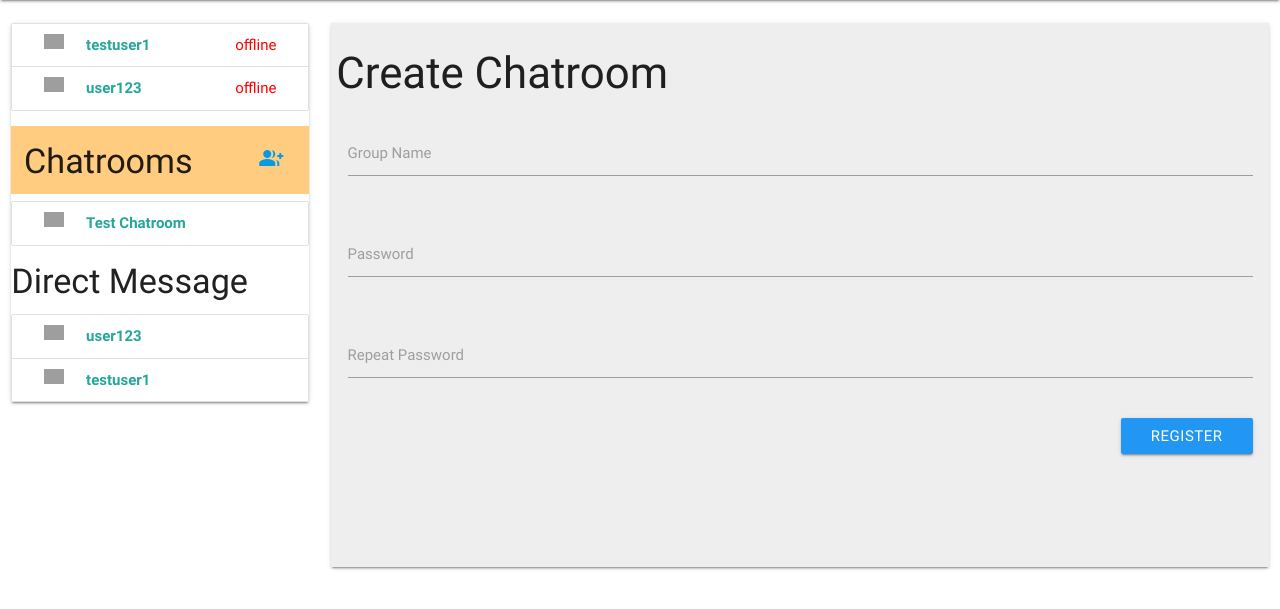
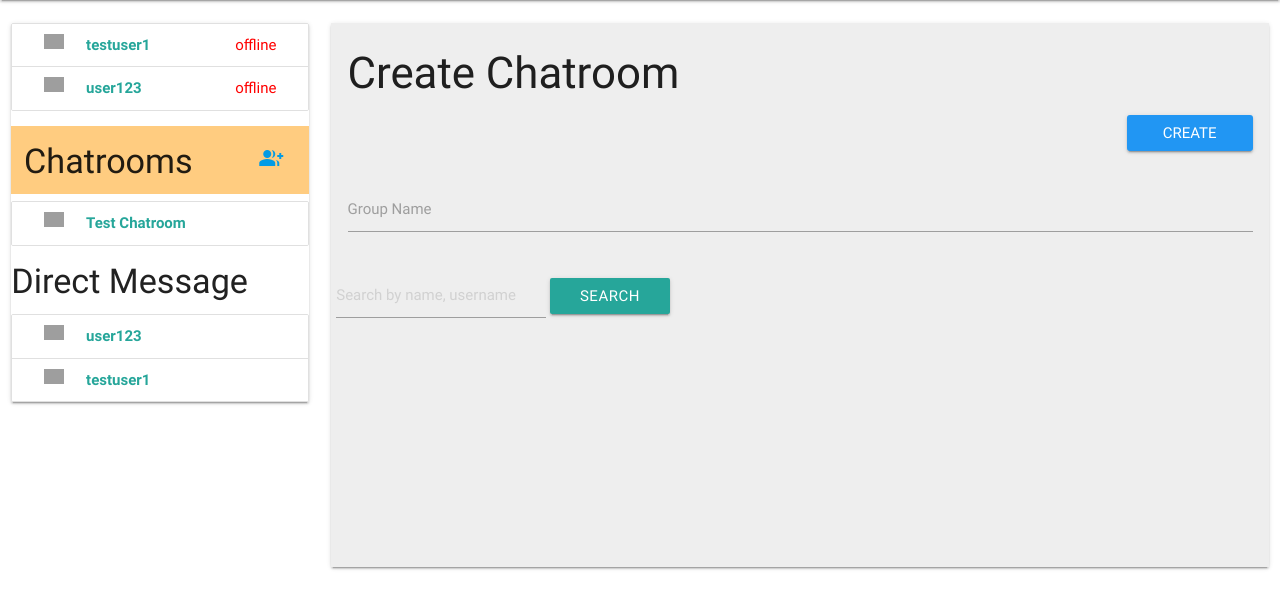
Before and after one commit to HafizAkinteye/NewCollegion, a Django app: page /chat/room/create/ in a window 1280 px wide. Shown: the part 64-673 px from the top of the page. Run offline with Django 4.2, Linux system fonts and the light colour scheme; a user stored in the database is signed in; data comes from the database, SQL or seed files in the repository; both versions use the stored data as it was after the commit; data that the repository does not hold is empty; some libraries are stand-ins or nearby versions; grey boxes are pictures that could not be loaded.

Commit message:
Some work on create chat room (Add search bar)

```diff
--- a/chat_room/views.py
+++ b/chat_room/views.py
@@ -2,18 +2,40 @@ from django.http import JsonResponse
 from django.shortcuts import render, redirect
 from django.views.decorators.csrf import csrf_exempt
 from rest_framework.parsers import JSONParser
-
+from django.contrib.auth.models import User
 from Collegion_Backend.models import GroupMessage
 from chat_room.models import ChatRoom
 from chat_room.serializers import ChatRoomMessageSerializer
 
+
 # Create your views here.
 
 def create_chat_room(request):
+    if not request.user.is_authenticated:
+        return redirect('index')
+    is_searching = False
+    err_msg = ""
+    dm_users = request.user.profile.dm_users.all()
+    user_ls = dm_users
+    if request.method == "POST":
+        print(request.POST)
+        if 'btn-search' in request.POST:
+            users = list(User.objects.all())
+            query = request.POST.get("search")
+            user_ls = []
+            for user in users:
+                if query in user.username:
+                    user_ls .append(user)
+            is_searching = True
+        #elif 'btn-create' in request.POST:
+
     return render(request, "chat/create-chatroom.html",
                   {'is_createChatroom': True,
+                   'is_searching': is_searching,
+                   'search_users': user_ls,
                    'chatroom': ChatRoom.objects.all().filter(member=request.user.id),
-                   'direct_messages': request.user.profile.dm_users.all()})
+                   'direct_messages': dm_users,
+                   'error': err_msg})
 
 def delete_chat_room(request):
     pass
--- a/templates/chat/create-chatroom.html
+++ b/templates/chat/create-chatroom.html
@@ -1,11 +1,15 @@
 {% extends 'chat/chat.html' %}
 {% block content %}
 
-    <h3>
-    Create Chatroom
-    </h3>
-    <form id="create-chatroom-form" class="form-group">
+
+    <form method="post" id="create-chatroom-form" class="form-group">
         {% csrf_token %}
+        <div class="row">
+            <div class="col s12">
+                <h3 style="margin-right:2px">Create Chatroom</h3>
+                <input type="submit" class="btn blue waves-effect waves-light right" name="btn-create" value="create">
+            </div>
+        </div>
         <div class="row">
             <div class="input-field col s12">
                 <input name="name" id="id_name" type="text" class="validate">
@@ -13,23 +17,8 @@
             </div>
         </div>
         <div class="row">
-            <div class="input-field col s12">
-                <input name="password" id="id_password" type="password">
-                <label for="id_password">Password</label>
-            </div>
-        </div>
-        <div class="row">
-            <div class="input-field col s12">
-                <input name="password2" id="id_password2" type="password">
-                <label for="id_password2">Repeat Password</label>
-            </div>
-        </div>
-        <div class="row">
-            <div class="col s12">
-            <div class="right">
-                <button class="btn blue waves-effect waves-light pull-s12">Register</button>
-            </div>
-            </div>
+                <input type="text" placeholder="Search by name, username" name="search" style="width: 210px">
+            <input type="submit" name="btn-search" class="btn btn-success" value="Search">
         </div>
     </form>
 {% endblock %}
```
Also changed, not shown: db.sqlite3.
